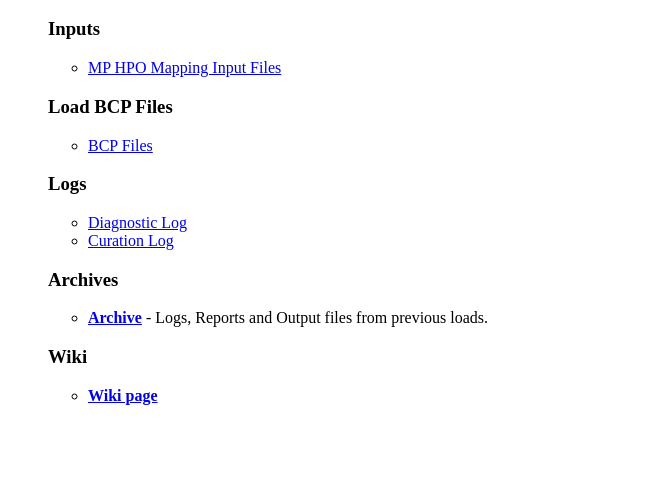
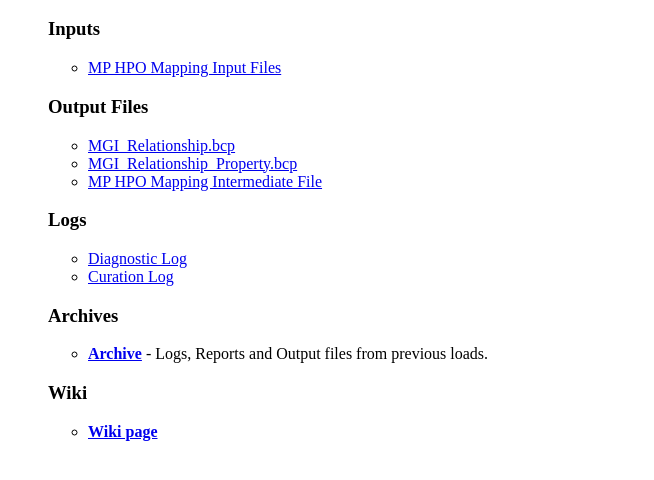
Before and after one commit to mgijax/mp_hpmappingload, a plain HTML site: page index.html in a window 1280 px wide. Shown: the part 48-528 px from the top of the page, without its empty margins (0-654 px from the left). Drawn offline with Linux system fonts and the light colour scheme.

Commit message:
added intermediate file link

```diff
--- a/index.html
+++ b/index.html
@@ -7,9 +7,11 @@
 <LI><A HREF="/data/loads/mp_hpmappingload/input/">MP HPO Mapping Input Files</A></LI>
 </UL>
 
-<H3>Load BCP Files</H3>
+<H3>Output Files</H3>
 <UL>
-<LI><A HREF="/data/loads/mp_hpmappingload/output/">BCP Files</A>
+<LI><A HREF="/data/loads/mp_hpmappingload/output/MGI_Relationship.bcp">MGI_Relationship.bcp</A>
+<LI><A HREF="/data/loads/mp_hpmappingload/output/MGI_Relationship_Property.bcp">MGI_Relationship_Property.bcp</A>
+<LI><A HREF="/data/loads/mp_hpmappingload/output/mp_hpmapping_toload.txt">MP HPO Mapping Intermediate File</A>
 </UL>
 
 <H3>Logs</H3>
```
